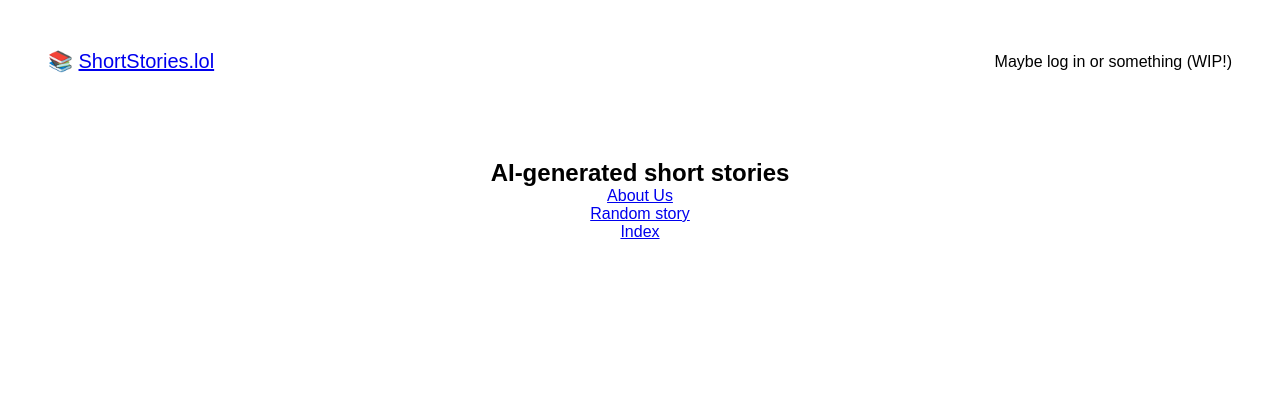
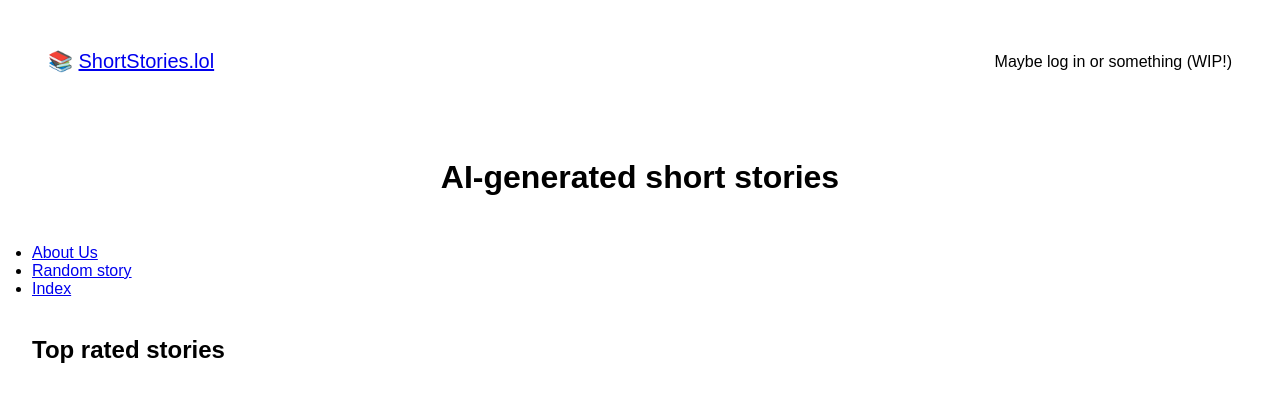
Before and after one commit to will-clarke/story-gen, a Flask app: page / in a window 1280 px wide. Shown: the top 402 px of the page. Run offline with Flask 3, Linux system fonts and the light colour scheme.

Commit message:
Top-rated stories

```diff
--- a/stories_app/models.py
+++ b/stories_app/models.py
@@ -38,6 +38,13 @@
         text_preview.replace("\n", " ")
         text_preview = re.sub(r"\s+", " ", text_preview)
         return f"Story({text_preview})\n"
+
+    def average_rating(self):
+        return (
+            db.session.query(func.avg(StoryRating.rating))
+            .filter_by(story_id=self.id)
+            .scalar()
+        )
 
     @staticmethod
     def get_random():
--- a/stories_app/routes.py
+++ b/stories_app/routes.py
@@ -11,7 +11,8 @@
 
 @bp.route("/")
 def index():
-    return render_template("index.html")
+    top_rated = Story.top_rated()[:20]
+    return render_template("index.html", top_rated=top_rated)
 
 
 @bp.route("/about")
@@ -19,7 +20,7 @@
     return render_template("about.html")
 
 
-@bp.route("/story/<int:id>")
+@bp.route("/story/<uuid:id>")
 def story(id):
     story = Story.query.filter_by(id=id).first()
     return render_template("story.html", story=story)
--- a/stories_app/static/css/styles.css
+++ b/stories_app/static/css/styles.css
@@ -24,8 +24,7 @@
     padding: 20px; /* Add some padding for spacing */
 }
 
-/* Style for the article */
-article {
+.story {
     width: 70%; /* Set the article's width to 70% */
     float: left; /* Float it to the left to make room for the aside */
 }
--- a/stories_app/templates/index.html
+++ b/stories_app/templates/index.html
@@ -1,18 +1,30 @@
 {% extends "layout.html" %}
-
 {% block body %}
     <div class="container title">
-  <h2>AI-generated short stories</h2>
+        <h1>AI-generated short stories</h1>
+    </div>
     <ul>
         <li>
-  <a href="{{ url_for('stories.about') }}">About Us</a>
+            <a href="{{ url_for("stories.about") }}">About Us</a>
         </li>
         <li>
-  <a href="{{ url_for('stories.random_story') }}">Random story</a>
+            <a href="{{ url_for("stories.random_story") }}">Random story</a>
         </li>
         <li>
             <a href="/">Index <i class="fa fa-caret-right"></i></a>
         </li>
     </ul>
-</div>
+    <br/>
+    <container>
+      <h2>Top rated stories</h2>
+        <ul>
+            {% for story in top_rated %}
+                <li>
+                    <a href="{{ url_for('stories.story', id=story.id) }}">
+                        <strong>{{ story.average_rating() |int }}%</strong> - {{ story.title }}
+                    </a>
+                </li>
+            {% endfor %}
+        </ul>
+    </container>
 {% endblock %}
--- a/stories_app/templates/story.html
+++ b/stories_app/templates/story.html
@@ -12,7 +12,7 @@
 
 
 <section>
-<article>
+<article class="story">
   {{ story.text }}
 </article>
 
@@ -36,6 +36,8 @@
 {% endif %}
 
 <h4>Proposed Length: {{ story.length }}<h4>
+<!-- <h4>Model: {{ story.model_name }}</h4> -->
+<!-- <h4>Created At: {{ story.created_at }}</h4> -->
 
 </aside>
 </section>
```
Lines whose indentation alone changed are shown as unchanged.
